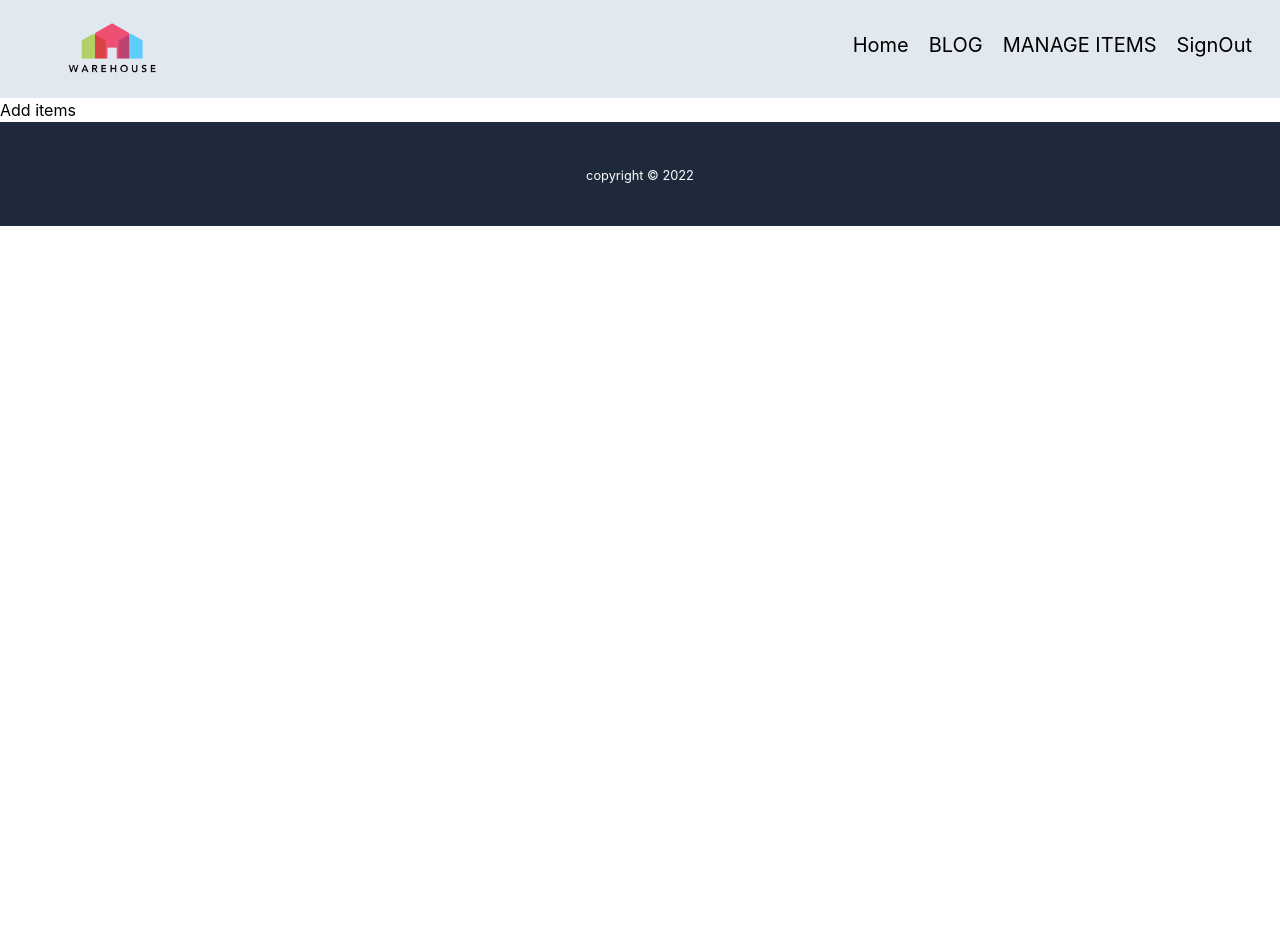
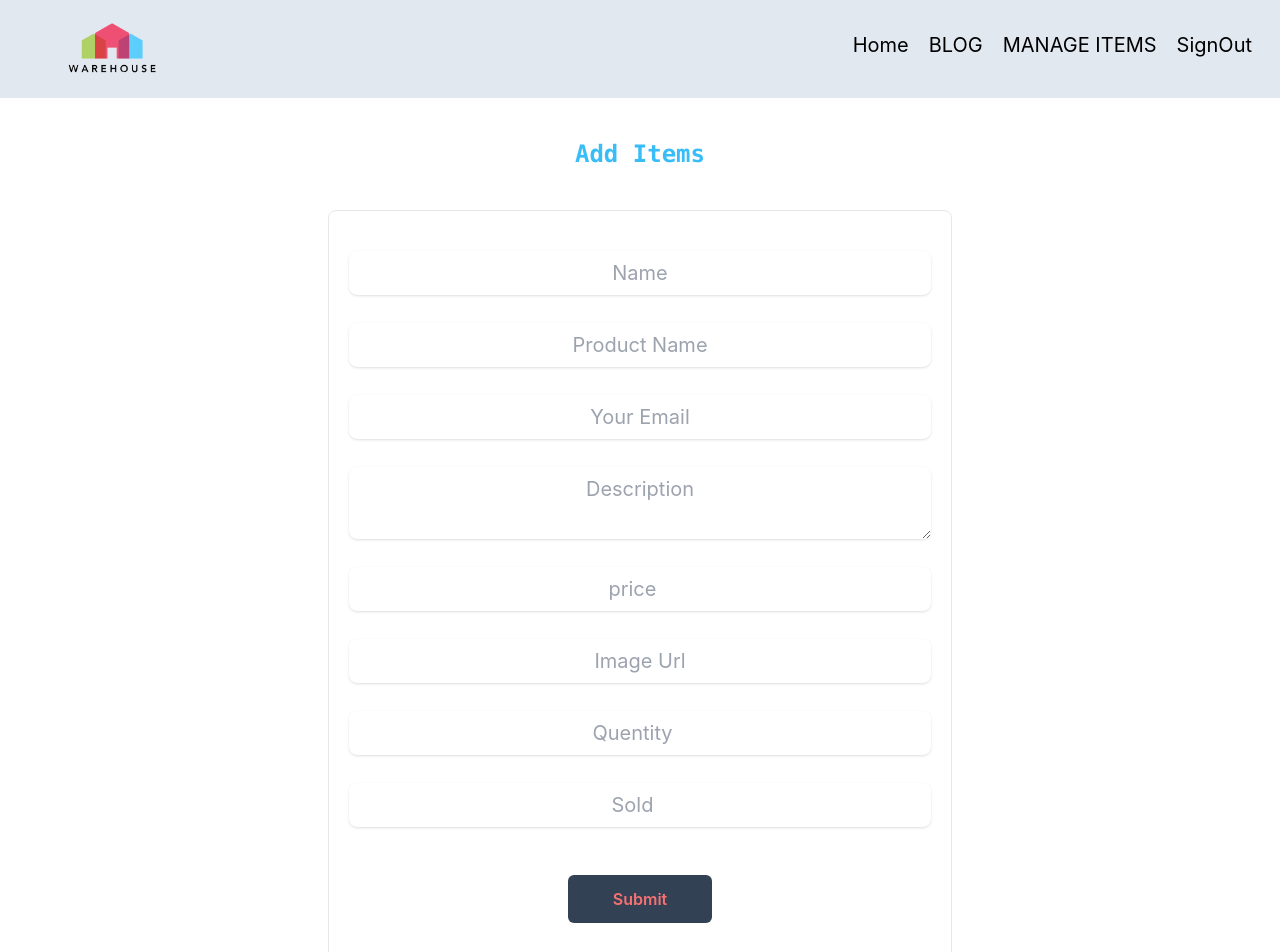
Before and after one commit to MD-MAHBUBUR-RAHMAN/warehousebd-assignment-elaven, a React (Create React App) app: page /addproduct in a window 1280 px wide. Shown: the top 952 px of the page. Before the commit the page ends 800 px from the top, so only its background shows below. Built offline with nearby package versions, Linux system fonts and the light colour scheme; no server answers; sample sign-in values are in the browser's storage.

Commit message:
add item Form Create

```diff
--- a/package.json
+++ b/package.json
@@ -11,6 +11,7 @@
     "react": "^18.1.0",
     "react-dom": "^18.1.0",
     "react-firebase-hooks": "^5.0.3",
+    "react-hook-form": "^7.30.0",
     "react-router-dom": "^6.3.0",
     "react-scripts": "5.0.1",
     "react-toastify": "^8.2.0",
--- a/src/Pages/AddProduct/AddProduct.js
+++ b/src/Pages/AddProduct/AddProduct.js
@@ -1,9 +1,69 @@
 import React from "react";
+import { useForm } from "react-hook-form";
 
 const AddProduct = () => {
+  const { register, handleSubmit } = useForm();
+  const onSubmit = (data) => console.log(data);
+
   return (
-    <div>
-      <h5>Add items</h5>
+    <div className="md:w-3/4 xl:w-1/2 mx-auto">
+      <h5 className="text-center text-sky-400 text-2xl font-mono font-semibold mt-10 ">
+        Add Items
+      </h5>
+      <form
+        className="flex flex-col border p-5 rounded-lg mx-2 my-10"
+        onSubmit={handleSubmit(onSubmit)}
+      >
+        <input
+          className="mb-2 text-center shadow block my-5 rounded-lg w-full md:text-xl  p-2"
+          placeholder="Name"
+          {...register("supplier", { required: true, maxLength: 20 })}
+        />
+        <input
+          className="mb-2 text-center shadow block my-5 rounded-lg w-full md:text-xl  p-2"
+          placeholder="Product Name"
+          {...register("product", { required: true })}
+        />
+        <input
+          className="mb-2 text-center shadow block my-5 rounded-lg w-full md:text-xl  p-2"
+          placeholder="Your Email"
+          {...register("email", { required: true })}
+        />
+        <textarea
+          className="mb-2 shadow block my-5 rounded-lg w-full md:text-xl text-center p-2"
+          placeholder="Description"
+          {...register("description", { required: true })}
+        />
+
+        <input
+          className="mb-2 shadow block my-5 rounded-lg w-full md:text-xl text-center p-2"
+          placeholder="price"
+          type="number"
+          {...register("price", { required: true })}
+        />
+        <input
+          className="mb-2 shadow block my-5 rounded-lg w-full md:text-xl text-center p-2"
+          placeholder="Image Url"
+          type="text"
+          {...register("img", { required: true })}
+        />
+        <input
+          className="mb-2 shadow block my-5 rounded-lg w-full md:text-xl text-center p-2"
+          placeholder="Quentity"
+          type="number"
+          {...register("quantity", { required: true })}
+        />
+        <input
+          className="mb-2 shadow block my-5 rounded-lg w-full md:text-xl text-center p-2"
+          placeholder="Sold"
+          type="number"
+          {...register("sold", { required: true })}
+        />
+        <input
+          className="block mx-auto bg-slate-700 px-5 py-3 mt-10 mb-5 rounded-md hover:text-blue-400 md:w-36 border-none text-red-400 md:font-semibold "
+          type="submit"
+        />
+      </form>
     </div>
   );
 };
--- a/src/Pages/Home/Home.js
+++ b/src/Pages/Home/Home.js
@@ -1,14 +1,25 @@
 import React from "react";
+import { useNavigate } from "react-router-dom";
 import Banner from "./Banner/Banner";
 import Inventories from "./Inventories/Inventories";
 import Values from "./Values/Values";
 
 const Home = () => {
+  const navigate = useNavigate();
+  const handleToDetail = () => {
+    navigate("/manage");
+  };
   return (
     <div>
       <Banner />
       <Inventories />
       <Values />
+      <button
+        onClick={handleToDetail}
+        className="font-bold font-mono bg-sky-400 hover:bg-sky-500 px-10 py-3 rounded-xl block mx-auto mt-4 mb-4 "
+      >
+        Manage Inventory
+      </button>
     </div>
   );
 };
--- a/src/Pages/ProductDetail/ProductDetail.js
+++ b/src/Pages/ProductDetail/ProductDetail.js
@@ -1,7 +1,8 @@
 import React, { useEffect, useState } from "react";
-import { useParams } from "react-router-dom";
+import { useNavigate, useParams } from "react-router-dom";
 
 const ProductDetail = () => {
+  const navigate = useNavigate();
   const { id } = useParams();
   const [product, setProduct] = useState({});
   useEffect(() => {
@@ -13,6 +14,10 @@ const ProductDetail = () => {
 
   const productReduccedlHandle = () => {
     console.log("click");
+  };
+
+  const handleToDetail = () => {
+    navigate("/manage");
   };
 
   return (
@@ -51,6 +56,12 @@ const ProductDetail = () => {
           />
         </div>
       </div>
+      <button
+        onClick={handleToDetail}
+        className="font-bold font-mono bg-sky-400 hover:bg-sky-500 px-10 py-3 rounded-xl block mx-auto mt-4 mb-4 "
+      >
+        Manage Inventory
+      </button>
     </div>
   );
 };
```
Also changed, not shown: 1 other file (tests, documents, lock files or other folders).
